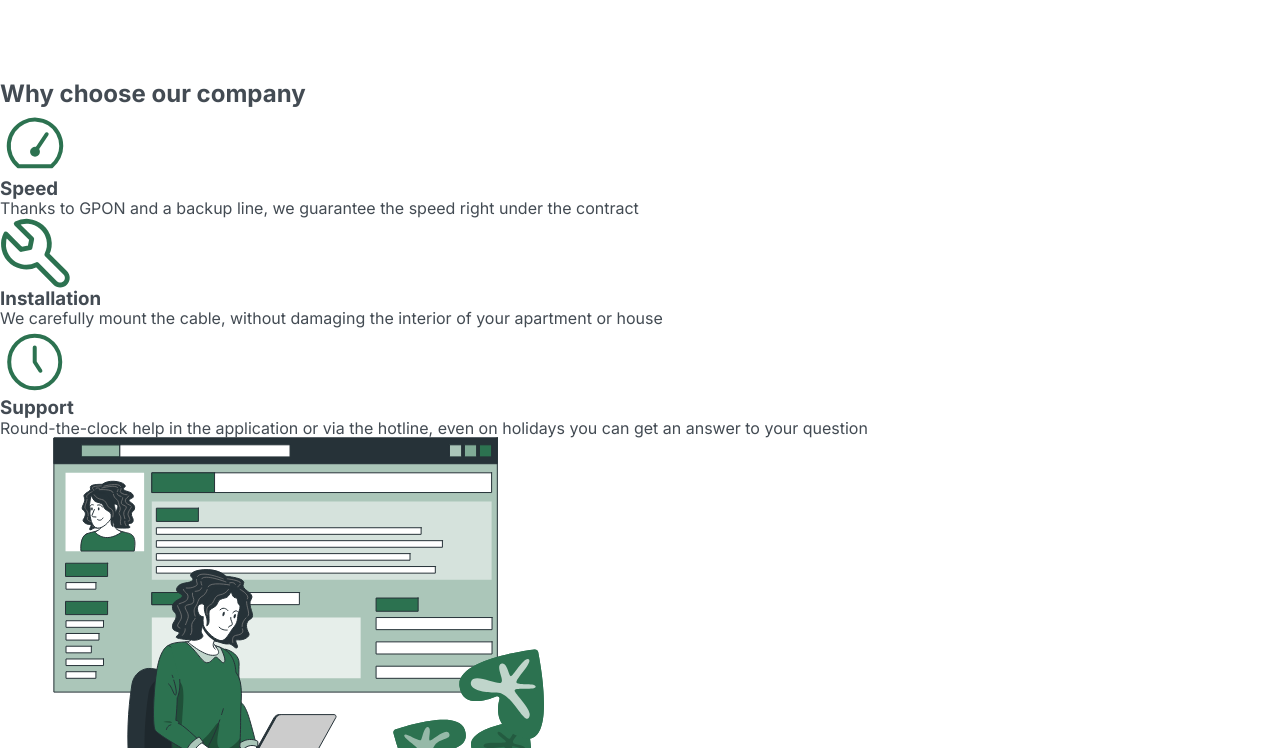
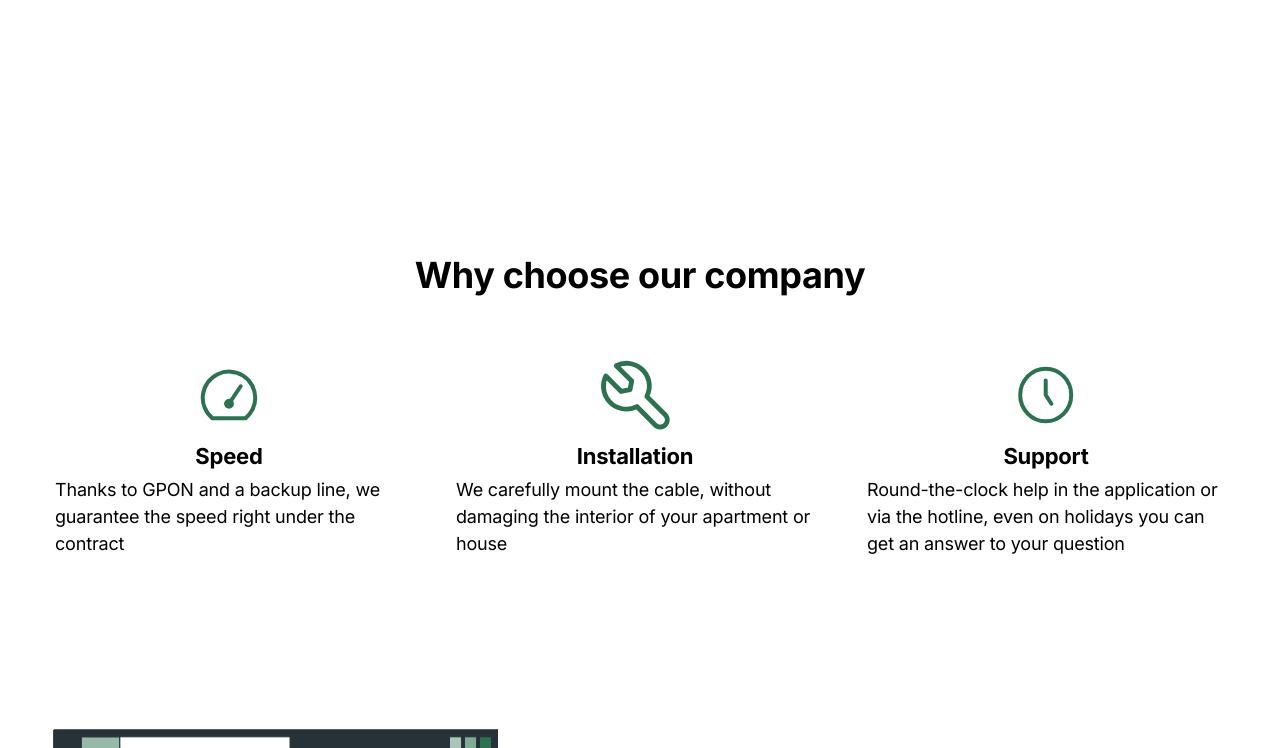
Before and after one commit to Lena8829/World.Net, a plain HTML site: page index.html in a window 1280 px wide. Shown: the part 812-1560 px from the top of the page. Drawn offline with nearby package versions, Linux system fonts and the light colour scheme.

Commit message:
features section
styles and flex

```diff
--- a/css/styles.css
+++ b/css/styles.css
@@ -26,12 +26,17 @@ p {
 img {
   display: block;
 }
+
+/* Common styles */
+
 .container {
-  width: 1195px;
+  width: 1170px;
   padding: 15px 0;
-  margin: 0 auto; //in centre
+  margin: 0 auto;
 }
-
+.section {
+  padding: 175px 0;
+}
 /* Header Section */
 .header {
   border-bottom: 3px solid #2c7250;
@@ -104,7 +109,6 @@ img {
 
   max-width: 434px;
   margin-bottom: 25px;
-
 }
 .hero-btn {
   color: #fff;
@@ -124,3 +128,53 @@ img {
 }
 .hero-img {
 }
+
+/* Features Section */
+
+.features-container {
+  display: flex;
+  flex-direction: column;
+  align-items: center;
+
+  padding: 172px 0;
+}
+.features-caption {
+  color: #000000;
+  font-size: 36px;
+  font-weight: 700;
+  line-height: 1.33;
+  letter-spacing: -0.01em;
+
+  max-width: 457px;
+  margin-bottom: 60px;
+}
+.features-list {
+  display: flex;
+  gap: 53px;
+}
+.features-list-item {
+  display: flex;
+  flex-direction: column;
+  align-items: center;
+
+  max-width: 358px;
+}
+.features-list-item-caption {
+  color: #000000;
+  font-size: 22px;
+  font-weight: 700;
+  line-height: 1.43;
+  letter-spacing: -0.01em;
+
+  margin-bottom: 4px;
+}
+.features-list-item-text {
+  color: #000000;
+  font-size: 18px;
+  font-weight: 400;
+  line-height: 1.5;
+  letter-spacing: -0.01em;
+}
+.features-list-item-img {
+  margin-bottom: 11px;
+}
--- a/index.html
+++ b/index.html
@@ -79,28 +79,57 @@
         </section>
 
         <!-- features section -->
-        <section>
-            <h2>Why choose our company</h2>
-            <ul>
-                <li>
-                    <img src="./images/feature section/speed.svg" alt="speed-icon" width="70" height="70">
-                    <h3>Speed</h3>
-                    <p> Thanks to GPON and a backup line, we guarantee the speed right
-                        under the contract</p>
-                </li>
-                <li>
-                    <img src="./images/feature section/install.svg" alt="install-icon" width="70" height="70">
-                    <h3>Installation</h3>
-                    <p> We carefully mount the cable, without damaging the interior of
-                        your apartment or house</p>
-                </li>
-                <li>
-                    <img src="./images/feature section/support.svg" alt="support-icon" width="70" height="70">
-                    <h3>Support</h3>
-                    <p> Round-the-clock help in the application or via the hotline, even
-                        on holidays you can get an answer to your question</p>
-                </li>
-            </ul>
+        <section class="features-section">
+
+            <div class="container features-container">
+
+                <h2 class="features-caption">Why choose our company</h2>
+
+                <ul class="features-list">
+
+                    <li class="features-list-item">
+
+                        <img class="features-list-item-img" src="./images/feature section/speed.svg" alt="speed-icon"
+                            width="70" height="70">
+
+                        <h3 class="features-list-item-caption">Speed</h3>
+
+                        <p class="features-list-item-text">
+                            Thanks to GPON and a backup line, we guarantee the speed right under the contract
+                        </p>
+
+                    </li>
+
+                    <li class="features-list-item">
+
+                        <img class="features-list-item-img" src="./images/feature section/install.svg"
+                            alt="install-icon" width="70" height="70">
+
+                        <h3 class="features-list-item-caption">Installation</h3>
+
+                        <p class="features-list-item-text">
+                            We carefully mount the cable, without damaging the interior of your apartment or house
+                        </p>
+
+                    </li>
+
+                    <li class="features-list-item">
+
+                        <img class="features-list-item-img" src="./images/feature section/support.svg"
+                            alt="support-icon" width="70" height="70">
+
+                        <h3 class="features-list-item-caption">Support</h3>
+
+                        <p class="features-list-item-text">
+                            Round-the-clock help in the application or via the hotline, even on holidays you can get an
+                            answer to your question
+                        </p>
+
+                    </li>
+
+                </ul>
+
+            </div>
 
         </section>
 
```
